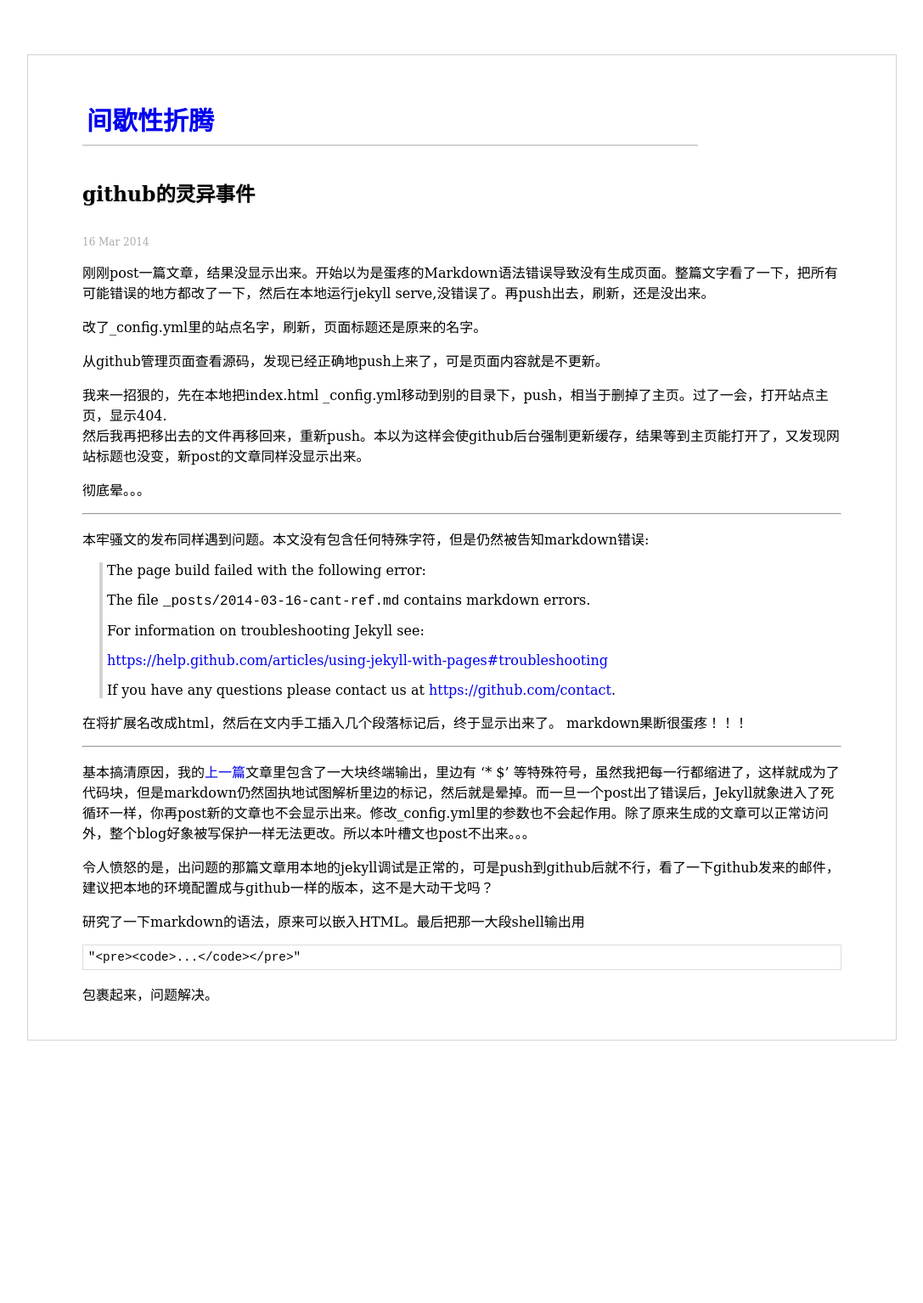
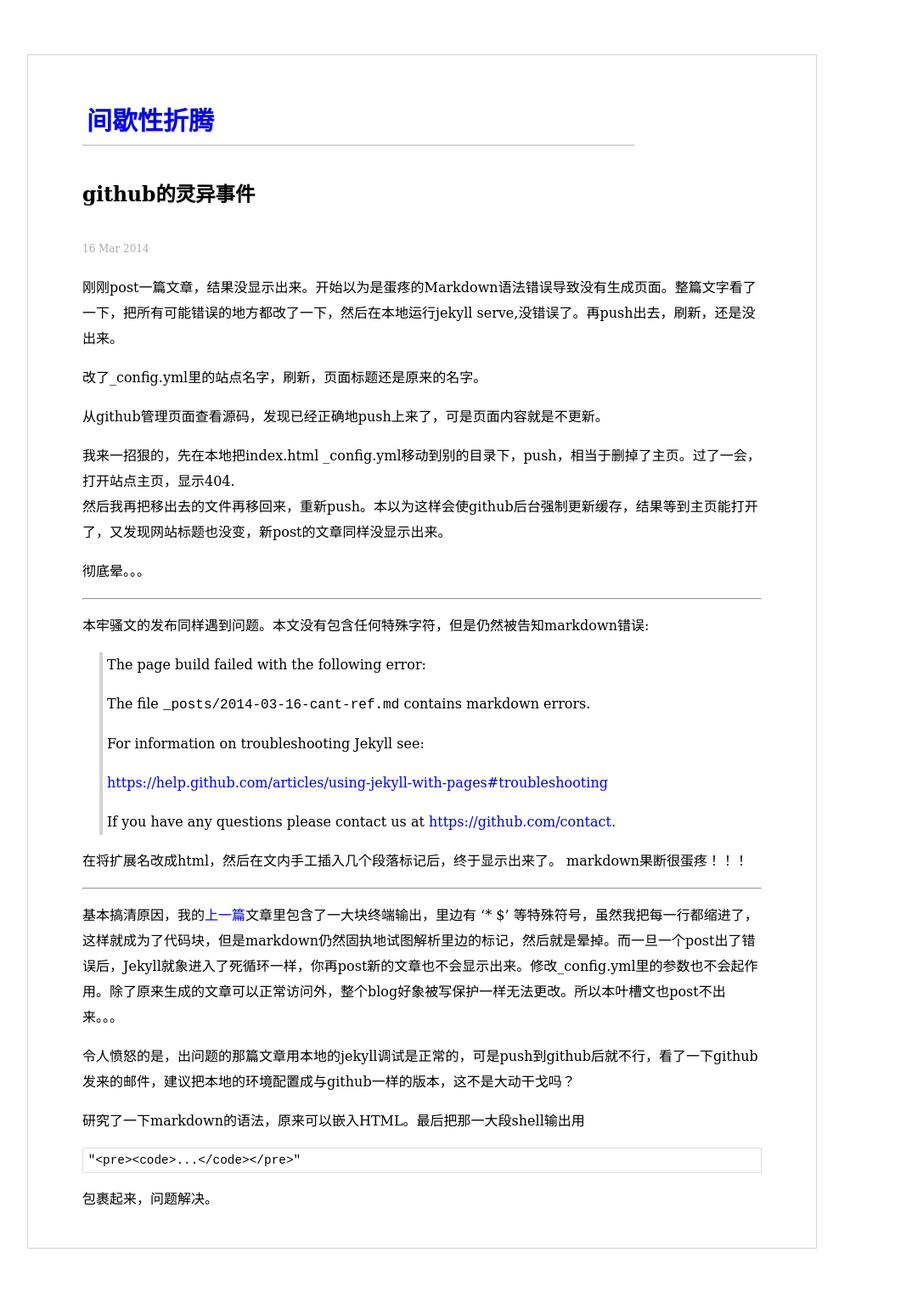
Before and after one commit to rhuichao/uternet.github.io, a Jekyll site: the page built from _posts/2014-03-16-cant-ref.md, in a window 1280 px wide. Shown: the whole page at 85% size, without its empty margins (96-1183 px from the left). Built offline with Jekyll 4.4.1, drawn with Linux system fonts in a browser that asks for light colours; Markdown is read by kramdown in place of the engine named in the settings; before the commit the page ends 1289 px from its top, so only the background shows below that.

Commit message:
new document posted

```diff
--- a/css/main.css
+++ b/css/main.css
@@ -39,7 +39,7 @@
     font-size: 20px;
     margin: 5% 10% 5% 10%;
     padding: 2% 5% 2% 5%;
-    width: 40em
+    width: 40em;
     line-height: 150%;
     border: 1px solid LightGrey;
 }
@@ -98,6 +98,7 @@
     padding:   10px 0px 10px 0px;
     width: 81%;
 }
+
 pre {
     font-family: "Courier", "courierregular", monospace;
     font-size: 90%;
@@ -115,8 +116,3 @@
 a:hover {
 	background-color: LightGrey;
 }
-
-
-hr {
-    color: LightGrey;
-}
```
